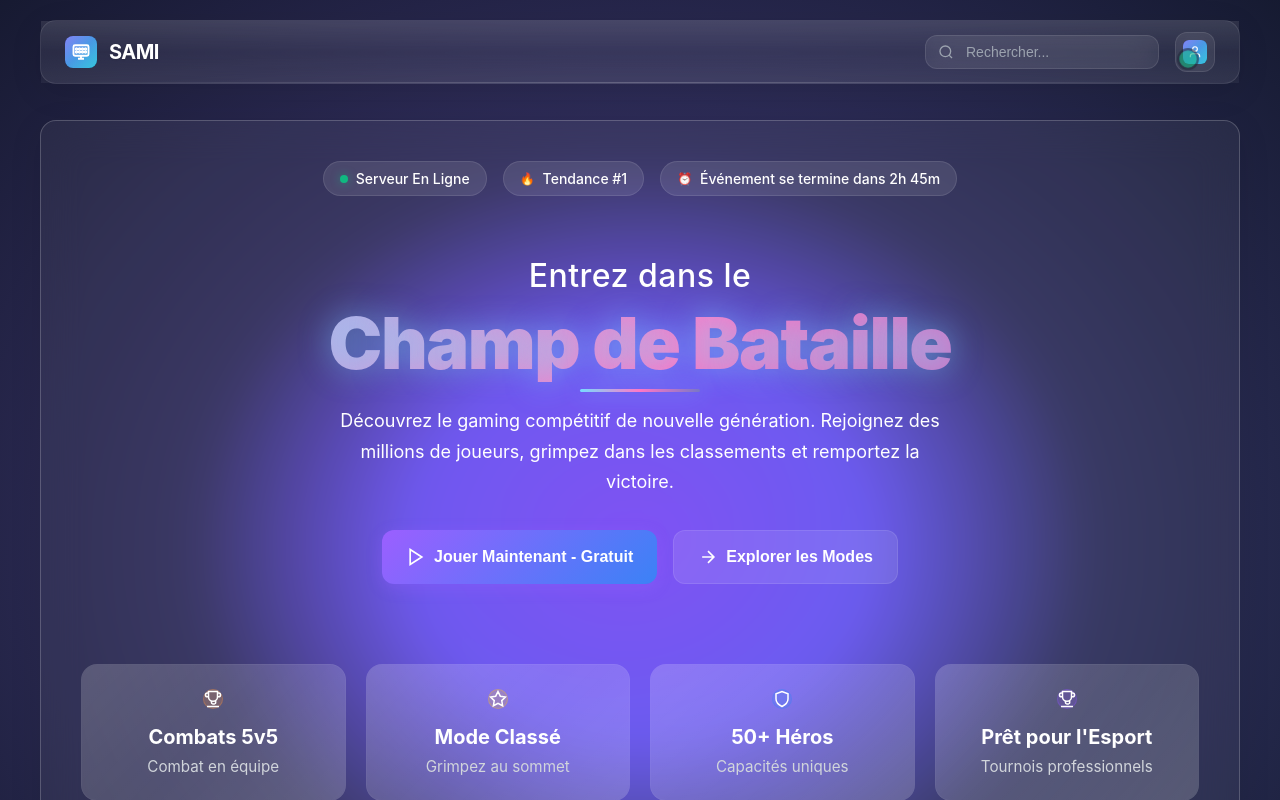
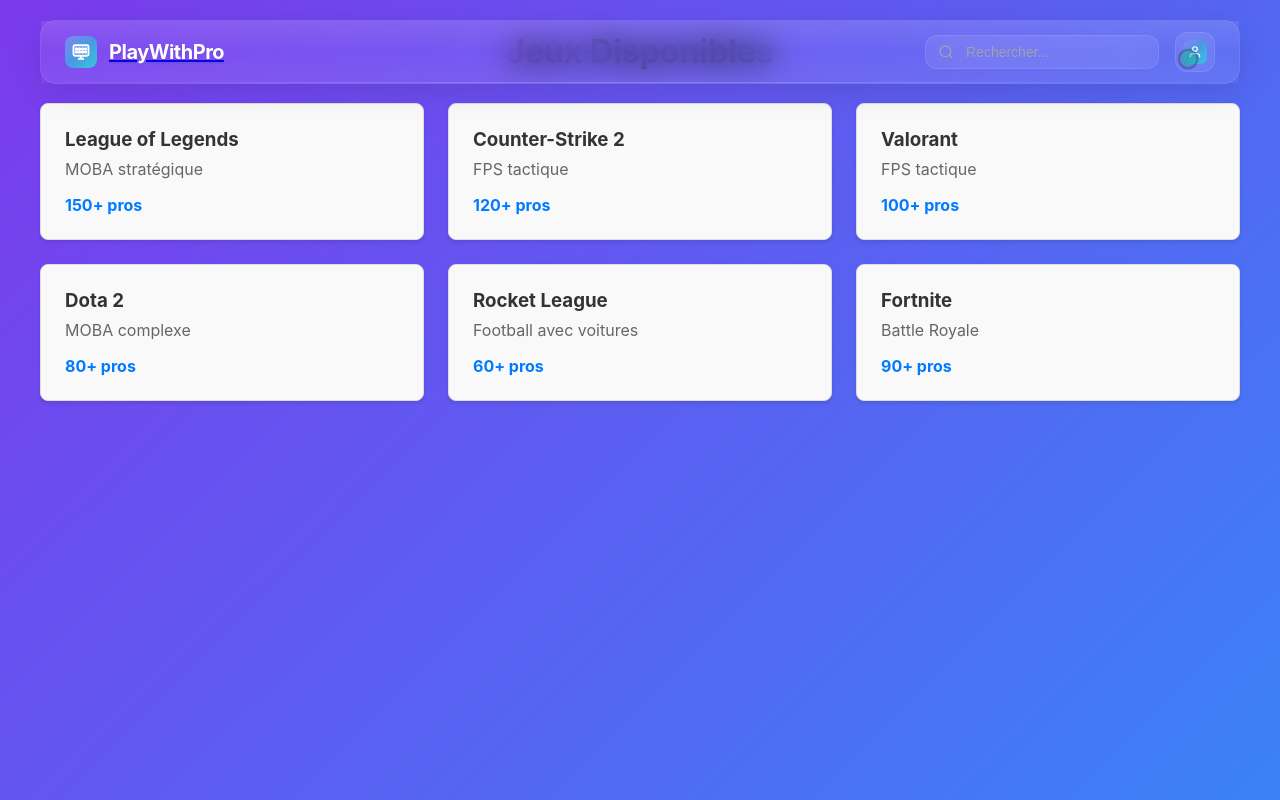
Before and after one commit to aboalsim114/playwithpro, a React (Create React App) app: page /games in a window 1280 px wide. Shown: the top 800 px of the page. Built offline with nearby package versions, Linux system fonts and the light colour scheme.

Commit message:
react router configuration

```diff
--- a/package.json
+++ b/package.json
@@ -9,6 +9,7 @@
     "@testing-library/user-event": "^13.5.0",
     "react": "^19.2.0",
     "react-dom": "^19.2.0",
+    "react-router-dom": "^7.9.4",
     "react-scripts": "5.0.1",
     "web-vitals": "^2.1.4"
   },
--- a/src/App.js
+++ b/src/App.js
@@ -1,14 +1,22 @@
 import './App.css';
+import { Routes, Route } from 'react-router-dom';
 
+import Navbar from './Composants/Navbar/Navbar';
 import Home from './Pages/HomePage/Home';
+import About from './Pages/AboutPage/About';
+import Contact from './Pages/ContactPage/Contact';
+import Games from './Pages/GamesPage/Games';
 
 function App() {
   return (
     <div>
-
-      <Home/>
-
-
+      <Navbar />
+      <Routes>
+        <Route path="/" element={<Home />} />
+        <Route path="/about" element={<About />} />
+        <Route path="/contact" element={<Contact />} />
+        <Route path="/games" element={<Games />} />
+      </Routes>
     </div>
   );
 }
--- a/src/Composants/Navbar/Navbar.jsx
+++ b/src/Composants/Navbar/Navbar.jsx
@@ -1,47 +1,29 @@
 import { useState, useEffect, useCallback, useMemo } from 'react'
+import { Link, useLocation } from 'react-router-dom'
 import './Navbar.css'
 
 function Navbar() {
   const [isMobileMenuOpen, setIsMobileMenuOpen] = useState(false)
-  const [activeSection, setActiveSection] = useState('tournaments')
   const [isScrolled, setIsScrolled] = useState(false)
+  const location = useLocation()
 
-  // Navigation items with icons
+  // Navigation items with icons and routes
   const navItems = useMemo(() => [
-    { id: 'tournaments', label: 'Tournois', icon: '🏆' },
-    { id: 'teams', label: 'Équipes', icon: '👥' },
-    { id: 'shop', label: 'Boutique', icon: '🛒' },
-    { id: 'news', label: 'Actualités', icon: '📰' }
+    { id: 'home', label: 'Accueil', icon: '🏠', path: '/' },
+    { id: 'games', label: 'Jeux', icon: '🎮', path: '/games' },
+    { id: 'about', label: 'À Propos', icon: 'ℹ️', path: '/about' },
+    { id: 'contact', label: 'Contact', icon: '📞', path: '/contact' }
   ], [])
 
-  // Handle scroll to update active section and navbar state
+  // Handle scroll to update navbar state
   const handleScroll = useCallback(() => {
     const scrollY = window.scrollY
     setIsScrolled(scrollY > 50)
+  }, [])
 
-    // Find active section based on scroll position
-    const sections = navItems.map(item => document.getElementById(item.id)).filter(Boolean)
-    const currentSection = sections.find(section => {
-      const rect = section.getBoundingClientRect()
-      return rect.top <= 100 && rect.bottom >= 100
-    })
-
-    if (currentSection) {
-      setActiveSection(currentSection.id)
-    }
-  }, [navItems])
-
-  // Smooth scroll to section
-  const scrollToSection = (sectionId) => {
-    const element = document.getElementById(sectionId)
-    if (element) {
-      const offsetTop = element.offsetTop - 100
-      window.scrollTo({
-        top: offsetTop,
-        behavior: 'smooth'
-      })
-    }
-    setIsMobileMenuOpen(false)
+  // Check if current route is active
+  const isActiveRoute = (path) => {
+    return location.pathname === path
   }
 
   // Toggle mobile menu
@@ -92,7 +74,7 @@
         <div className="navbar-wrapper">
           {/* Logo Section */}
           <div className="logo-section">
-            <div className="logo-container" onClick={() => scrollToSection('home')}>
+            <Link to="/" className="logo-container">
               <div className="logo-symbol">
                 <svg viewBox="0 0 24 24" fill="none" stroke="currentColor" strokeWidth="2">
                   <rect x="2" y="3" width="20" height="14" rx="2" ry="2"/>
@@ -108,24 +90,24 @@
                   <circle cx="18" cy="12" r="1"/>
                 </svg>
               </div>
-              <span className="logo-text">SAMI</span>
-            </div>
+              <span className="logo-text">PlayWithPro</span>
+            </Link>
           </div>
 
           {/* Center Navigation */}
           <div className="center-nav">
             <div className="nav-items">
               {navItems.map((item, index) => (
-                <button
+                <Link
                   key={item.id}
-                  className={`nav-link ${activeSection === item.id ? 'active' : ''}`}
-                  onClick={() => scrollToSection(item.id)}
+                  to={item.path}
+                  className={`nav-link ${isActiveRoute(item.path) ? 'active' : ''}`}
                   style={{ animationDelay: `${index * 0.1}s` }}
                 >
                   <span className="link-icon">{item.icon}</span>
                   <span className="link-text">{item.label}</span>
                   <div className="link-underline"></div>
-                </button>
+                </Link>
               ))}
             </div>
           </div>
@@ -201,7 +183,7 @@
                     <circle cx="18" cy="12" r="1"/>
                   </svg>
                 </div>
-                <span className="logo-text">SAMI</span>
+                <span className="logo-text">PlayWithPro</span>
               </div>
               <button
                 className="mobile-menu-close"
@@ -218,16 +200,17 @@
             <div className="mobile-menu-content">
               <div className="mobile-nav-items">
                 {navItems.map((item, index) => (
-                  <button
+                  <Link
                     key={item.id}
-                    className={`mobile-nav-link ${activeSection === item.id ? 'active' : ''}`}
-                    onClick={() => scrollToSection(item.id)}
+                    to={item.path}
+                    className={`mobile-nav-link ${isActiveRoute(item.path) ? 'active' : ''}`}
+                    onClick={() => setIsMobileMenuOpen(false)}
                     style={{ animationDelay: `${index * 0.1}s` }}
                   >
                     <span className="link-icon">{item.icon}</span>
                     <span className="link-text">{item.label}</span>
                     <div className="link-underline"></div>
-                  </button>
+                  </Link>
                 ))}
               </div>
 
--- /dev/null
+++ b/src/Pages/AboutPage/About.js
@@ -0,0 +1,19 @@
+import React from 'react';
+
+const About = () => {
+  return (
+    <div style={{ padding: '2rem', textAlign: 'center' }}>
+      <h1>À Propos de PlayWithPro</h1>
+      <p>
+        PlayWithPro est une plateforme innovante qui connecte les joueurs amateurs
+        avec des joueurs professionnels pour des sessions de coaching personnalisées.
+      </p>
+      <p>
+        Notre mission est de démocratiser l'accès au coaching de haut niveau
+        et d'aider chaque joueur à atteindre son plein potentiel.
+      </p>
+    </div>
+  );
+};
+
+export default About;
--- /dev/null
+++ b/src/Pages/ContactPage/Contact.js
@@ -0,0 +1,28 @@
+import React from 'react';
+
+const Contact = () => {
+  return (
+    <div style={{ padding: '2rem', textAlign: 'center' }}>
+      <h1>Contactez-nous</h1>
+      <div style={{ maxWidth: '600px', margin: '0 auto' }}>
+        <p>
+          Vous avez des questions ? Notre équipe est là pour vous aider !
+        </p>
+        <div style={{ marginTop: '2rem' }}>
+          <h3>Informations de contact</h3>
+          <p><strong>Email:</strong> contact@playwithpro.com</p>
+          <p><strong>Téléphone:</strong> +33 1 23 45 67 89</p>
+          <p><strong>Adresse:</strong> 123 Rue du Gaming, 75001 Paris</p>
+        </div>
+        <div style={{ marginTop: '2rem' }}>
+          <h3>Heures d'ouverture</h3>
+          <p>Lundi - Vendredi: 9h00 - 18h00</p>
+          <p>Samedi: 10h00 - 16h00</p>
+          <p>Dimanche: Fermé</p>
+        </div>
+      </div>
+    </div>
+  );
+};
+
+export default Contact;
--- /dev/null
+++ b/src/Pages/GamesPage/Games.js
@@ -0,0 +1,44 @@
+import React from 'react';
+
+const Games = () => {
+  const games = [
+    { name: 'League of Legends', description: 'MOBA stratégique', players: '150+ pros' },
+    { name: 'Counter-Strike 2', description: 'FPS tactique', players: '120+ pros' },
+    { name: 'Valorant', description: 'FPS tactique', players: '100+ pros' },
+    { name: 'Dota 2', description: 'MOBA complexe', players: '80+ pros' },
+    { name: 'Rocket League', description: 'Football avec voitures', players: '60+ pros' },
+    { name: 'Fortnite', description: 'Battle Royale', players: '90+ pros' }
+  ];
+
+  return (
+    <div style={{ padding: '2rem' }}>
+      <h1 style={{ textAlign: 'center', marginBottom: '2rem' }}>Jeux Disponibles</h1>
+      <div style={{
+        display: 'grid',
+        gridTemplateColumns: 'repeat(auto-fit, minmax(300px, 1fr))',
+        gap: '1.5rem',
+        maxWidth: '1200px',
+        margin: '0 auto'
+      }}>
+        {games.map((game, index) => (
+          <div
+            key={index}
+            style={{
+              border: '1px solid #ddd',
+              borderRadius: '8px',
+              padding: '1.5rem',
+              backgroundColor: '#f9f9f9',
+              boxShadow: '0 2px 4px rgba(0,0,0,0.1)'
+            }}
+          >
+            <h3 style={{ color: '#333', marginBottom: '0.5rem' }}>{game.name}</h3>
+            <p style={{ color: '#666', marginBottom: '1rem' }}>{game.description}</p>
+            <p style={{ color: '#007bff', fontWeight: 'bold' }}>{game.players}</p>
+          </div>
+        ))}
+      </div>
+    </div>
+  );
+};
+
+export default Games;
--- a/src/index.js
+++ b/src/index.js
@@ -1,12 +1,15 @@
 import React from 'react';
 import ReactDOM from 'react-dom/client';
+import { BrowserRouter } from 'react-router-dom';
 import App from './App';
 import reportWebVitals from './reportWebVitals';
 
 const root = ReactDOM.createRoot(document.getElementById('root'));
 root.render(
   <React.StrictMode>
-    <App />
+    <BrowserRouter>
+      <App />
+    </BrowserRouter>
   </React.StrictMode>
 );
 
```
Also changed, not shown: 2 other files (tests, documents, lock files or other folders).
